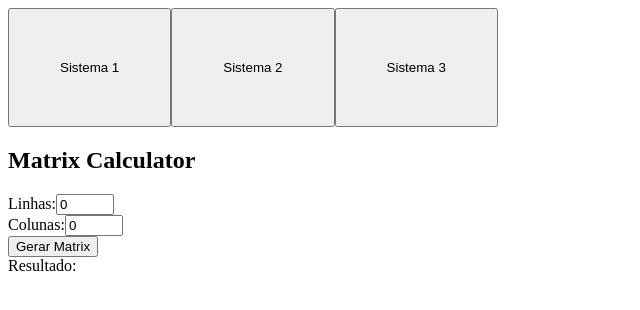
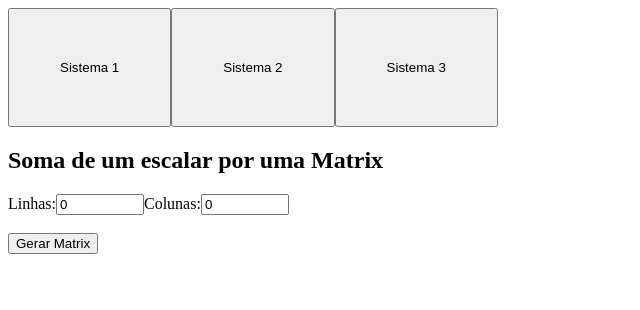
Before and after one commit to GustavoCanuto/typescript-escalonamento-de-matrix, an Angular app in the folder projeto-matematica/: page /sistema2 in a window 1280 px wide. Shown: the top 310 px of the page, without its empty margins (0-640 px from the left). Built offline with nearby package versions, Linux system fonts and the light colour scheme.

Commit message:
separando componentes

```diff
--- a/projeto-matematica/src/app/app.module.ts
+++ b/projeto-matematica/src/app/app.module.ts
@@ -7,13 +7,15 @@ import { MenuComponent } from './componentes/menu/menu.component';
 import { Sistema1Component } from './componentes/sistema1/sistema1.component';
 import { Sistema2Component } from './componentes/sistema2/sistema2.component';
 import { FormsModule } from '@angular/forms';
+import { GeradorMatrixComponent } from './gerador-matrix/gerador-matrix.component';
 
 @NgModule({
   declarations: [
     AppComponent,
     MenuComponent,
     Sistema1Component,
-    Sistema2Component
+    Sistema2Component,
+    GeradorMatrixComponent
   ],
   imports: [
     BrowserModule,
--- a/projeto-matematica/src/app/componentes/sistema2/sistema2.component.css
+++ b/projeto-matematica/src/app/componentes/sistema2/sistema2.component.css
@@ -1,3 +1,7 @@
 input{
-  width: 50px; /* Largura de 50px, ajuste conforme necessário */
+  width: 80px; /* Largura de 50px, ajuste conforme necessário */
 }
+
+.vezes{
+  margin:1%
+}
--- a/projeto-matematica/src/app/componentes/sistema2/sistema2.component.html
+++ b/projeto-matematica/src/app/componentes/sistema2/sistema2.component.html
@@ -1,43 +1,25 @@
-<h2>Matrix Calculator</h2>
+<h2>Soma de um escalar por uma Matrix</h2>
 
 <div>
   <label for="linha">Linhas:</label>
   <input type="number" id="numero1" [(ngModel)]="numero1" >
-</div>
-<div>
+
   <label for="coluna">Colunas:</label>
   <input type="number" id="numero2" [(ngModel)]="numero2" >
 </div>
+<br>
 <button (click)="GerarMatrix()">Gerar Matrix</button>
 
-<div *ngIf="matriz.length > 0">
-  <table>
-    <tr *ngFor="let row of matriz; let i = index">
-      <td *ngFor="let col of row; let j = index">
-        <input type="number" [(ngModel)]="matriz[i][j]">
-      </td>
-    </tr>
-  </table>
+<app-gerador-matrix [matriz]="matriz" (matrizChange)="atualizarMatriz($event)"></app-gerador-matrix>
 
+<div *ngIf="matriz.length > 0 && mostrarEscalar">
   <div>
-    <label for="escalar">Escalar:</label>
+    <p class="vezes">X</p>
+    <label for="escalar" >Escalar:</label>
     <input type="number" id="escalar" [(ngModel)]="escalar">
   </div>
+  <br>
   <button (click)="Multiplicar()">Multiplicar por um escalar</button>
 </div>
 
-<div *ngIf="resultado !== undefined">
-
-  <table>
-    <caption>Resultado:</caption>
-    <tr *ngFor="let row of resultado; let i = index">
-      <th *ngFor="let col of row; let j = index">
-      </th>
-    </tr>
-    <tr *ngFor="let row of resultado; let i = index">
-      <td *ngFor="let col of row; let j = index">
-        <input type="text" readonly value="{{ resultado[i][j] }}" />
-      </td>
-    </tr>
-  </table>
-</div>
+<app-gerador-matrix [matriz]="resultado" [readonly]="true"></app-gerador-matrix>
--- a/projeto-matematica/src/app/componentes/sistema2/sistema2.component.ts
+++ b/projeto-matematica/src/app/componentes/sistema2/sistema2.component.ts
@@ -3,14 +3,16 @@ import { Component } from '@angular/core';
 @Component({
   selector: 'app-sistema2',
   templateUrl: './sistema2.component.html',
-  styleUrl: './sistema2.component.css'
+  styleUrls: ['./sistema2.component.css']
 })
 export class Sistema2Component {
   numero1: number = 0;
   numero2: number = 0;
-  matriz: number[][] = [];
+  matriz: number[][] = [[]];
   escalar: number = 0;
   resultado: number[][] = [];
+  mostrarEscalar: boolean = false; // variável para controlar a visibilidade
+
 
   GerarMatrix() {
     this.matriz = [];
@@ -20,17 +22,20 @@ export class Sistema2Component {
         this.matriz[i].push(0);
       }
     }
+    this.mostrarEscalar = true; // torna visível após gerar a matriz
   }
 
   Multiplicar() {
-    const resultMatrix: number[][] = [];
+    this.resultado = [];
     for (let i = 0; i < this.numero1; i++) {
-      resultMatrix.push([]);
+      this.resultado.push([]);
       for (let j = 0; j < this.numero2; j++) {
-        resultMatrix[i].push(this.matriz[i][j] * this.escalar);
+        this.resultado[i].push(this.matriz[i][j] * this.escalar);
       }
     }
-    this.resultado = resultMatrix;
   }
 
+  atualizarMatriz(matriz: number[][]) {
+    this.matriz = matriz;
+  }
 }
--- /dev/null
+++ b/projeto-matematica/src/app/gerador-matrix/gerador-matrix.component.css
@@ -0,0 +1,3 @@
+input{
+  width: 50px; /* Largura de 50px, ajuste conforme necessário */
+}
--- /dev/null
+++ b/projeto-matematica/src/app/gerador-matrix/gerador-matrix.component.html
@@ -0,0 +1,13 @@
+<div *ngIf="matriz.length > 0">
+  <table>
+    <caption></caption>
+    <tr>
+      <th></th>
+    </tr>
+    <tr *ngFor="let row of matriz; let i = index">
+      <td *ngFor="let col of row; let j = index">
+        <input type="number" [(ngModel)]="matriz[i][j]" [readonly]="readonly">
+      </td>
+    </tr>
+  </table>
+</div>
--- /dev/null
+++ b/projeto-matematica/src/app/gerador-matrix/gerador-matrix.component.ts
@@ -0,0 +1,17 @@
+import { Component, Input, Output, EventEmitter } from '@angular/core';
+
+@Component({
+  selector: 'app-gerador-matrix',
+  templateUrl: './gerador-matrix.component.html',
+  styleUrls: ['./gerador-matrix.component.css']
+})
+
+export class GeradorMatrixComponent {
+  @Input() matriz: number[][] = [[]];
+  @Input() readonly: boolean = false;
+  @Output() matrizChange = new EventEmitter<number[][]>();
+
+  atualizarMatriz() {
+    this.matrizChange.emit(this.matriz);
+  }
+}
```
Also changed, not shown: 1 other file (tests, documents, lock files or other folders).
